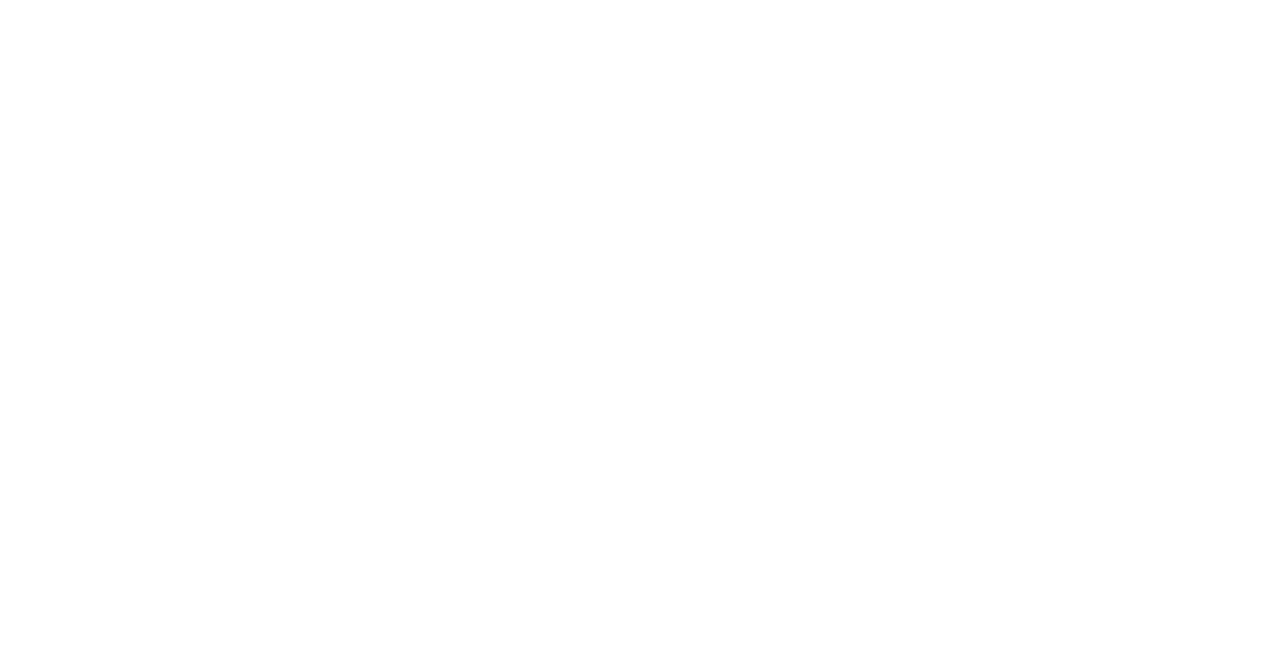
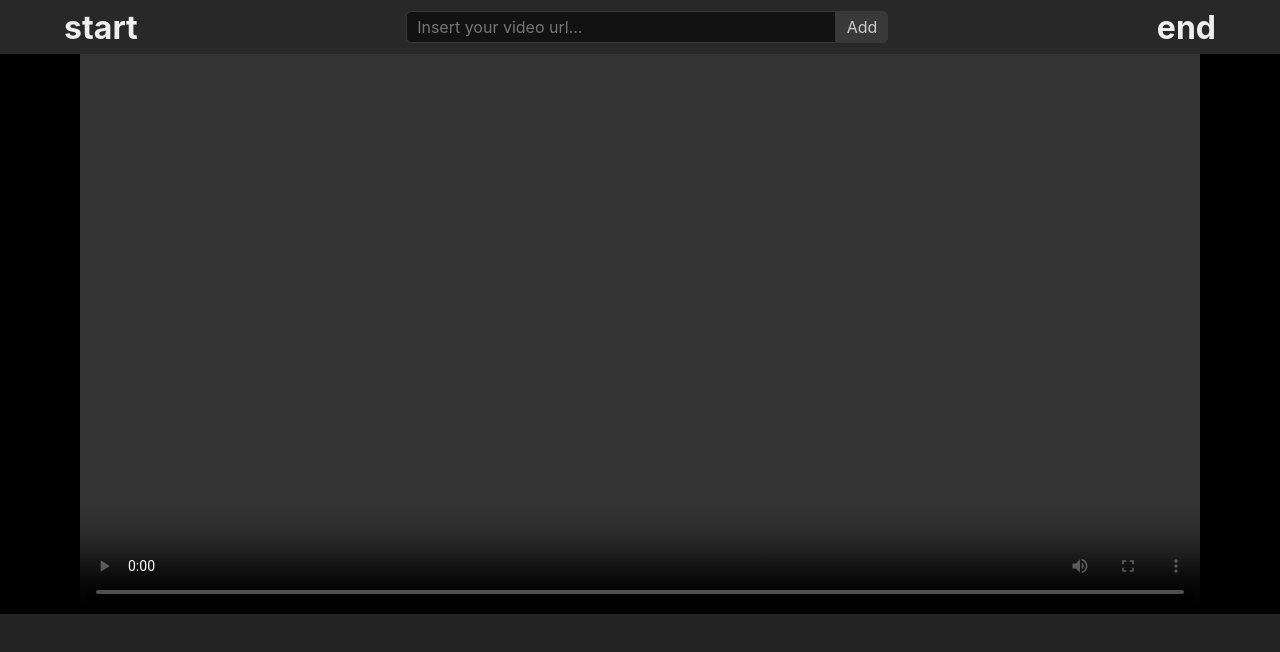
Before and after one commit to brunos3d/Maratona, a React (Create React App) app: page / in a window 1280 px wide. Shown: the top 652 px of the page. Built offline with nearby package versions, Linux system fonts and the light colour scheme.

Commit message:
videos ja podem ser reproduzidos

```diff
--- a/src/App.js
+++ b/src/App.js
@@ -1,7 +1,29 @@
-import React from "react";
+import React, { useState } from "react";
+import "./styles/App.css";
+
+import Navbar from "./components/Navbar";
 
 function App() {
-    return <div className="App"></div>;
+    const [current, setCurrent] = useState();
+    const [playlist, setPlaylist] = useState([]);
+
+    function playURL(url) {
+        setCurrent(0);
+        setPlaylist([url]);
+        console.log(url);
+    }
+
+    return (
+        <div id="app">
+            <Navbar playURL={playURL} />
+
+            <div className="theater">
+                {/* preload="metadata" */}
+                <video id="video-component" src={playlist[current]} controls autoPlay />
+            </div>
+            <h1>{playlist[current]}</h1>
+        </div>
+    );
 }
 
 export default App;
--- /dev/null
+++ b/src/components/Navbar/index.js
@@ -0,0 +1,28 @@
+import React, { useState } from "react";
+import "./styles.css";
+
+export default function Navbar({ playURL }) {
+    const [url, setUrl] = useState("");
+
+    function handleSubmit(event) {
+        event.preventDefault();
+        playURL(url);
+    }
+
+    function handleInputChange(event) {
+        setUrl(event.target.value);
+    }
+
+    return (
+        <div className="navbar">
+            <div className="layout">
+                <h1>start</h1>
+                <form onSubmit={handleSubmit}>
+                    <input type="url" value={url} onChange={handleInputChange} placeholder="Insert your video url..." />
+                    <input type="submit" value="Add" />
+                </form>
+                <h1>end</h1>
+            </div>
+        </div>
+    );
+}
--- /dev/null
+++ b/src/components/Navbar/styles.css
@@ -0,0 +1,52 @@
+.navbar {
+    width: 100%;
+    height: 54px;
+    background-color: #282828;
+}
+
+.layout {
+    height: 100%;
+    max-width: 90%;
+    margin: 0 auto;
+
+    display: flex;
+    flex-direction: row;
+
+    align-items: center;
+    justify-content: space-between;
+}
+
+form {
+    width: 100%;
+    height: 100%;
+
+    display: flex;
+    flex-direction: row;
+
+    align-items: center;
+    justify-content: center;
+}
+
+input {
+    padding: 5px 10px;
+    font-size: 1rem;
+    color: #282828;
+}
+
+input[type="url"] {
+    min-width: 40%;
+
+    border-radius: 5px 0 0 5px;
+    border: 1px solid #393939;
+
+    color: #ccc;
+    background-color: #121212;
+}
+
+input[type="submit"] {
+    color: #ccc;
+    border-radius: 0 5px 5px 0;
+
+    border: 1px solid #393939;
+    background-color: #393939;
+}
--- /dev/null
+++ b/src/styles/App.css
@@ -0,0 +1,38 @@
+* {
+    margin: 0;
+    padding: 0;
+    color: #eee;
+    font-family: -apple-system, BlinkMacSystemFont, "Segoe UI", "Roboto", "Oxygen", "Ubuntu", "Cantarell", "Fira Sans", "Droid Sans", "Helvetica Neue",
+        sans-serif;
+}
+
+body {
+    width: 100%;
+    height: 100vh;
+    background-color: #242424;
+}
+
+#root,
+#app {
+    width: 100%;
+    height: 100%;
+}
+
+.theater {
+    width: 100%;
+    height: 70%;
+
+    background-color: #000;
+
+    display: flex;
+    flex-direction: column;
+
+    align-items: center;
+    justify-content: center;
+}
+
+#video-component {
+    height: 100%;
+    width: auto;
+    outline: none;
+}
```
